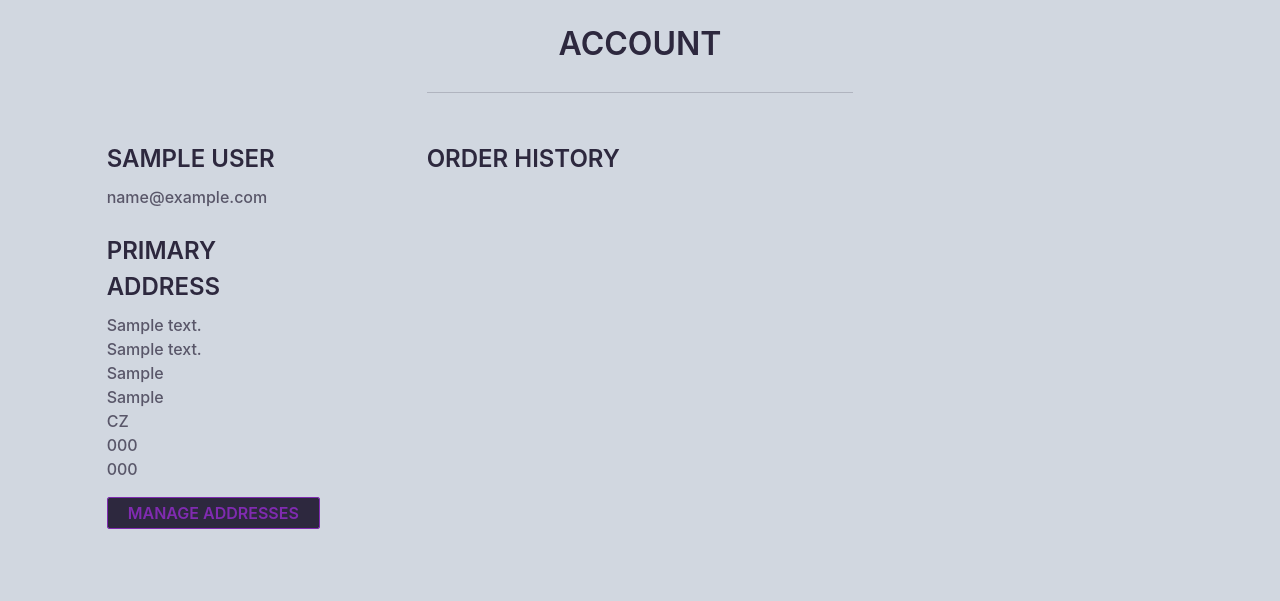
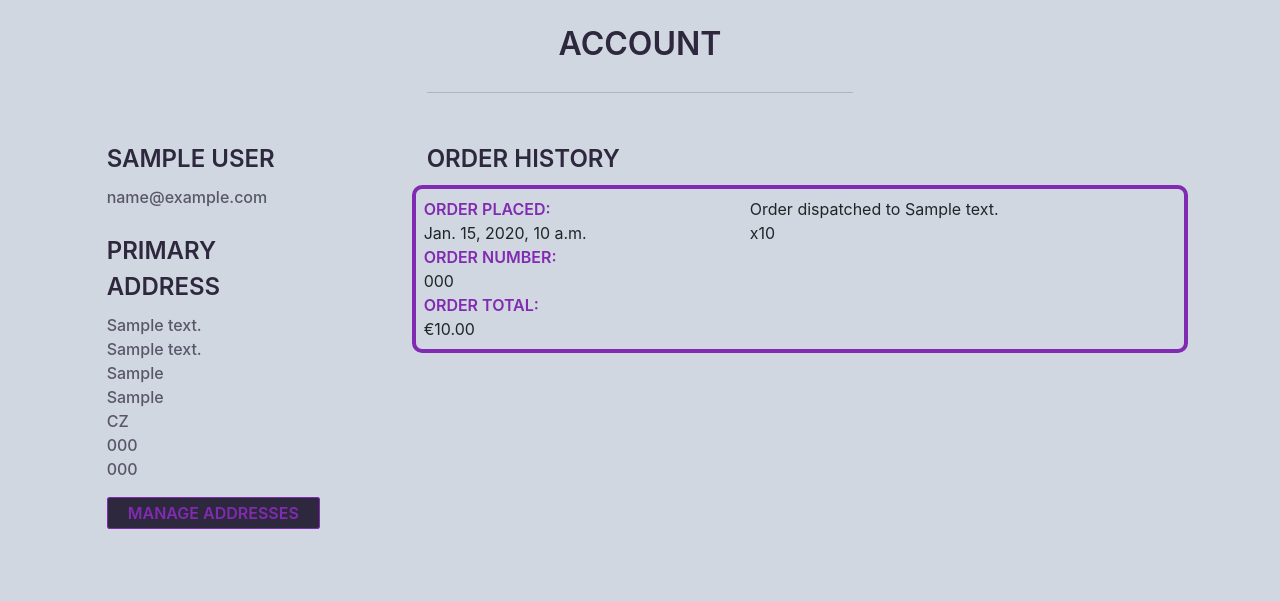
Before and after one commit to Code-Institute-Submissions/CI-MS4-The-Record-Store, a Django app: template profiles/templates/profiles/profile.html in a window 1280 px wide. Shown: the part 155-756 px from the top of the page. Run offline with Django 3.2, Linux system fonts and the light colour scheme; the template is opened without the code that fills it: values that come from a table or form of the project are taken from there, others are empty; tables that the repository leaves empty hold one stand-in row (values such as "Sample post"); data that the repository does not hold is empty; some libraries are stand-ins or nearby versions.

Commit message:
Add Order objects to profile page. Update Req.txt

```diff
--- a/profiles/templates/profiles/profile.html
+++ b/profiles/templates/profiles/profile.html
@@ -7,31 +7,64 @@
 </div>
 <div class="row no-gutters">
   <div class="col-2 offset-1">
-    <div class="footer-heading">{{profile.user.first_name}} {{profile.user.last_name}}</div>
+    <div class="footer-heading">
+      {{profile.user.first_name}} {{profile.user.last_name}}
+    </div>
     <div class="standard-paragraph">{{profile.user.email}}</div>
     <div class="footer-heading">Primary Address</div>
     <!-- {{form.primary_address}} -->
-    <div class="standard-paragraph ">
+    <div class="standard-paragraph">
       {% if primary_address|length %} {% for address in primary_address %}
       {{address.address_line_1}}<br />
       {{address.address_line_2}}<br />
       {{address.town_or_city}}<br />
-      {{address.county_or_province}}<br/>
+      {{address.county_or_province}}<br />
       {{address.country}}<br />
       {{address.post_code_or_zip_code}}<br />
-      {{address.phone_number}}<br /> {% endfor%} {% else %}
+      {{address.phone_number}}<br />
+      {% endfor%} {% else %}
       <div>
         You haven't set your primary address yet, please choose one from your
         address book.
       </div>
       {% endif %}
     </div>
-    <a class="form-control btn dark-button" href="{% url 'addresses' %}">Manage Addresses</a>
+    <a class="form-control btn dark-button" href="{% url 'addresses' %}"
+      >Manage Addresses</a
+    >
   </div>
   <div class="col-7 offset-1">
     <div class="footer-heading">Order History</div>
-    {% if orders|length %}
-    {% else %}
+    {% if orders|length %} {% for order in orders %}
+    <div class="row">
+      <div class="col-12 order-history-info-item">
+        <div class="row">
+          <div class="col-3">
+            <div class="order-sub-heading">Order Placed:</div>
+            <div>{{order.date}}</div>
+            <div class="order-sub-heading">Order Number:</div>
+            <div>{{order.order_number}}</div>
+            <div class="order-sub-heading">Order Total:</div>
+            <div>€{{order.grand_total}}</div>
+          </div>
+          <div class="col-7 offset-2">
+            <div class="row">
+              <div class="col-12">
+                <span>Order dispatched to {{order.address_line_1}}</span>
+                <!-- <span><a class="btn dark-button" href="https://www.fastway.ie/courier-services/track-your-parcel">Track
+                    Parcel</a></span> -->
+              </div>
+              <div class="col-12">
+              {% for line_item in order.line_items.all %}
+              <div>{{ line_item.product }} x{{ line_item.quantity }}</div>
+              {% endfor %}
+              </div>
+            </div>
+          </div>
+        </div>
+      </div>
+    </div>
+    {% endfor %} {% else %}
     <div class="row">
       <div class="col-12 order-history-info-item">
         <div class="row">
--- a/profiles/views.py
+++ b/profiles/views.py
@@ -13,11 +13,11 @@ def profile(request):
     addresses = Address.objects.filter(user=request.user)
     primary_address = Address.objects.filter(
         user=request.user).filter(primary_address=True)
-    print(primary_address)
     form = DefaultAddressForm()
     form.fields['primary_address'].choices = [
         (address.pk, address.address_line_1) for address in addresses]
-    orders = None
+
+    orders = profile.orders.all()
     context = {
         'profile': profile,
         'form': form,
```
Also changed, not shown: requirements.txt (+41 -8 lines).
